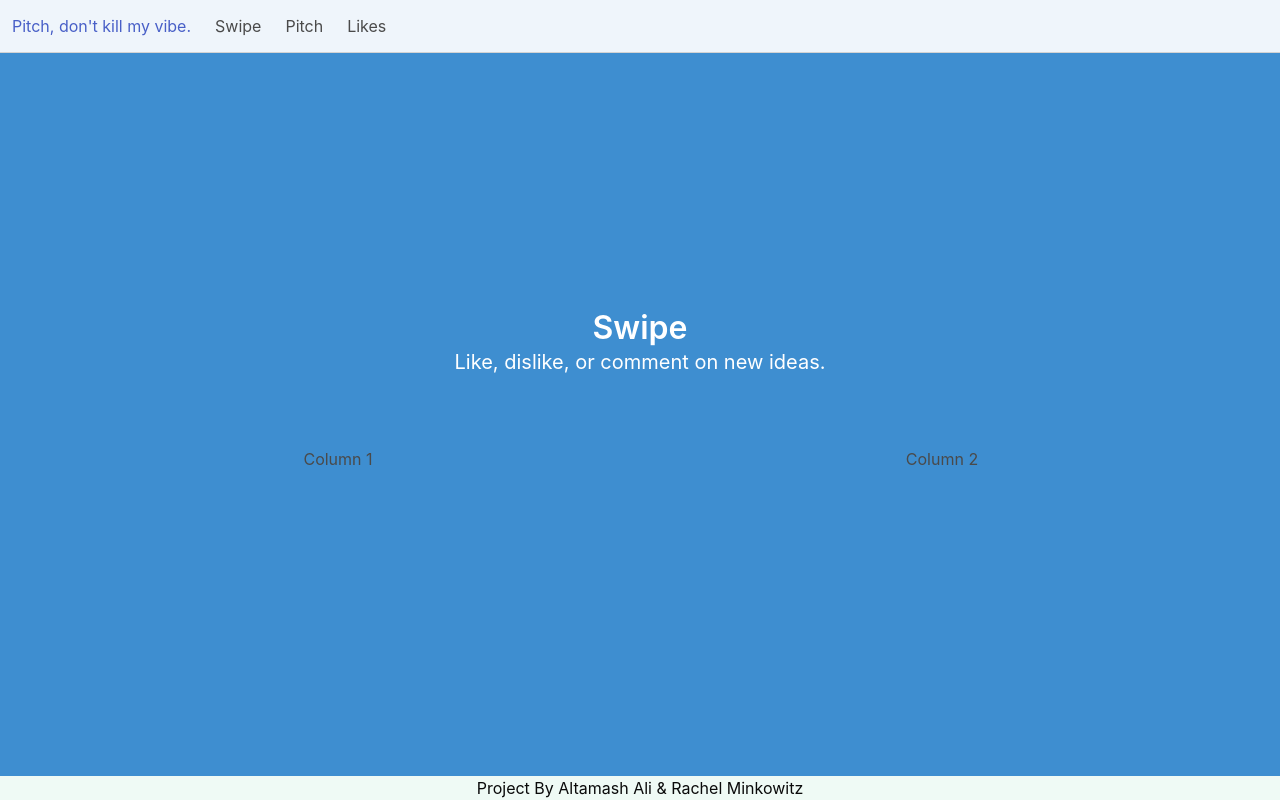
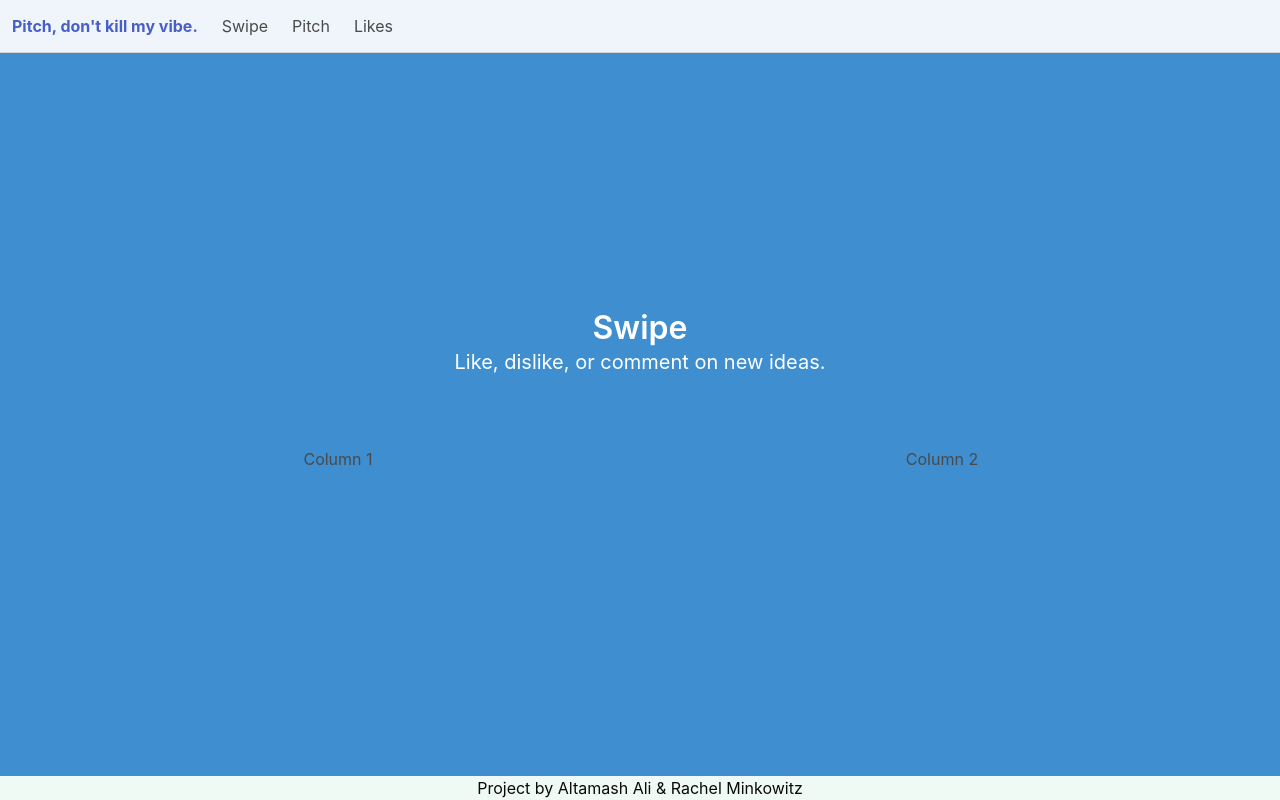
Before and after one commit to RachMink/pitch-dont-kill-my-vibe, a Next.js app: page /app/swipe in a window 1280 px wide. Built offline with nearby package versions, Linux system fonts and the light colour scheme.

Commit message:
Styling updates

```diff
--- a/components/Footer.js
+++ b/components/Footer.js
@@ -2,7 +2,7 @@ const Footer = () => {
   return (
     <div class="hero-footer has-background-success-light	">
       <div class="has-text-centered has-text-black">
-        Project By Altamash Ali & Rachel Minkowitz
+        Project by Altamash Ali & Rachel Minkowitz
       </div>
     </div>
   );
--- a/components/NavBar.js
+++ b/components/NavBar.js
@@ -16,7 +16,7 @@ const NavBar = () => {
           <div className="navbar-start">
             <div class="navbar-brand">
               <Link class="navbar-item" href="/">
-                Pitch, don't kill my vibe.
+                <strong>Pitch, don't kill my vibe.</strong>
               </Link>
             </div>
             <Link className="navbar-item" href="/app/swipe">
```
